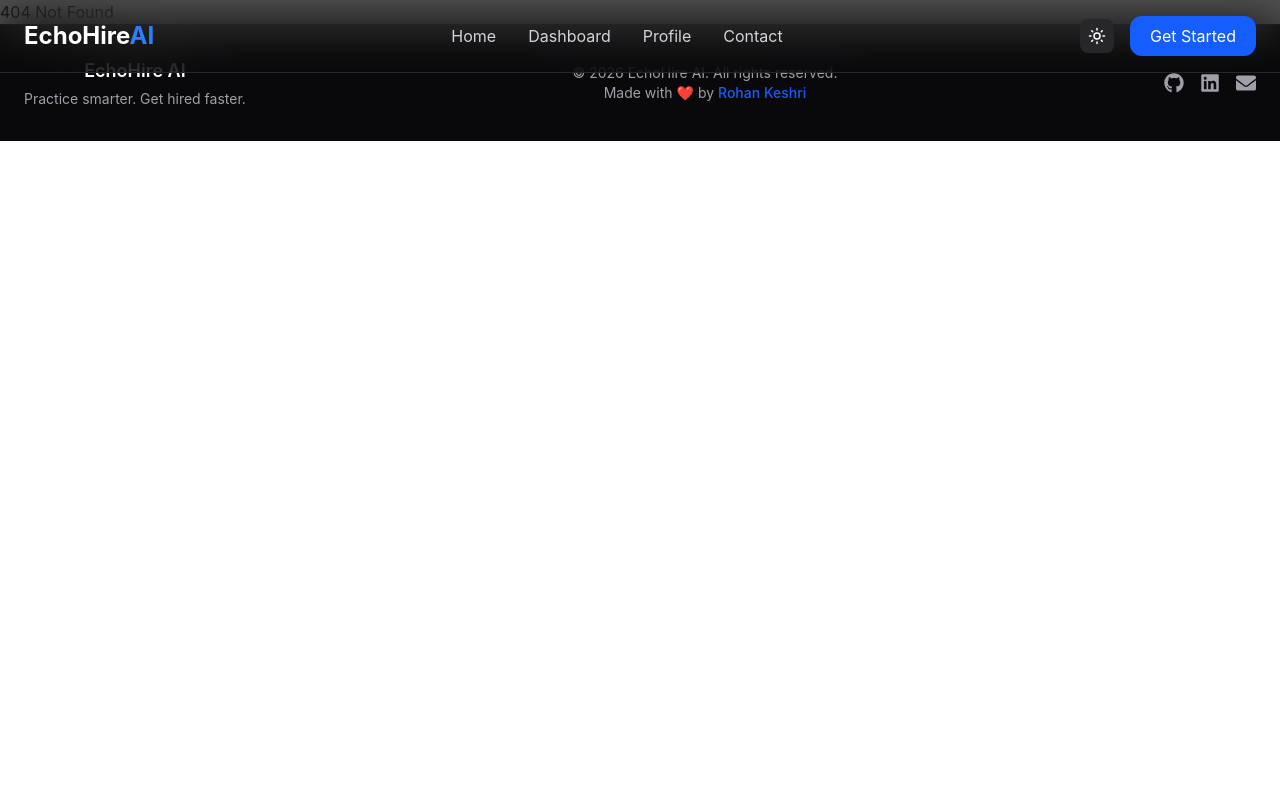
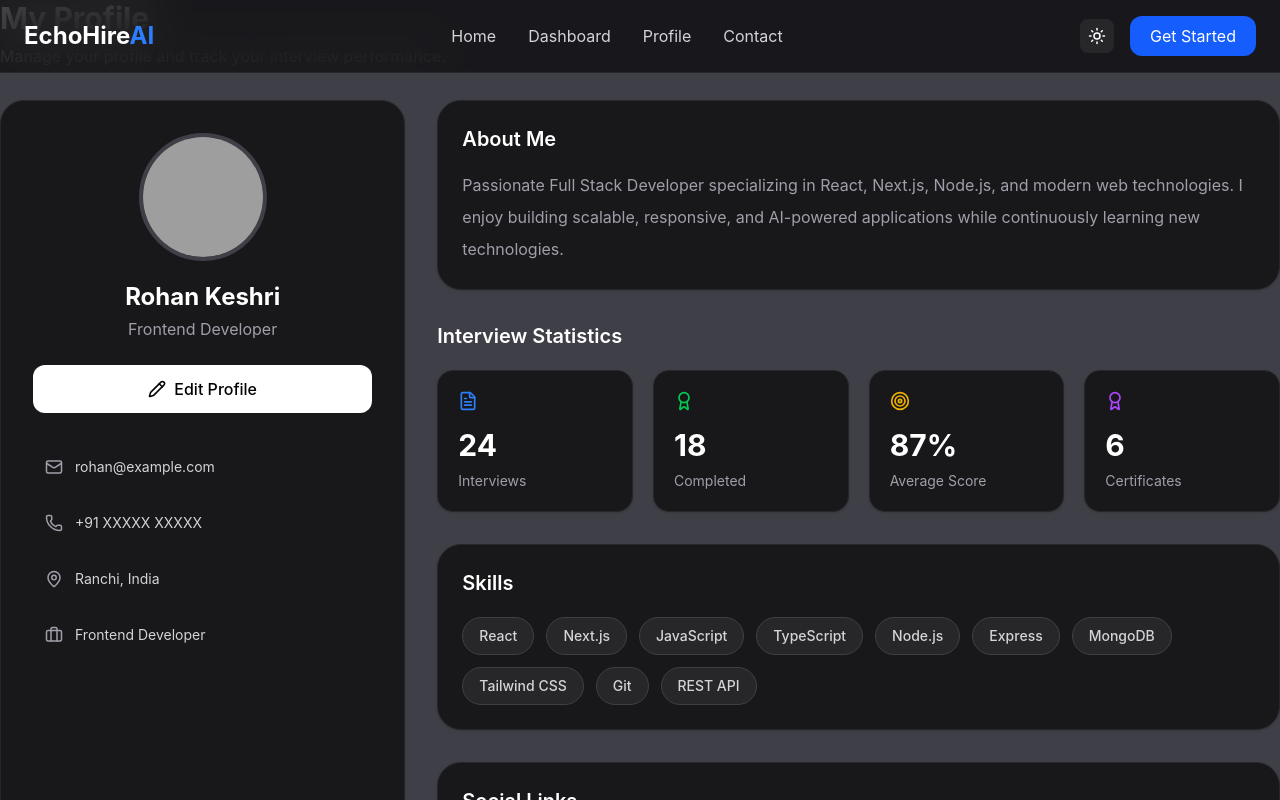
Before and after one commit to keshrirohan/Ai_Interview, a React (Vite) app: page /profile/1 in a window 1280 px wide. Before the commit this address had no page. Shown: the top 800 px of the page. Built offline with nearby package versions, Linux system fonts and the light colour scheme; grey boxes are pictures that could not be loaded.

Commit message:
feat: add Profile component and update routing; modify Interview page difficulty display

```diff
--- a/src/App.jsx
+++ b/src/App.jsx
@@ -2,6 +2,7 @@ import Home from "../src/pages/Home";
 import { Routes, Route } from "react-router-dom";
 import NewInterview from "./pages/NewInterview";
 import Interview from "./pages/Interview";
+import Profile from "./pages/Profile";
 function App() {
   return (
     <Routes>
@@ -9,6 +10,7 @@ function App() {
       <Route path="/NewInterview" element={<NewInterview />} />
       <Route path="/interview" element={<NewInterview />} />
       <Route path="/interview/:id" element={<Interview />} />
+      <Route path="/profile/:id" element={<Profile />} />
       <Route path="*" element={<div>404 Not Found</div>} />
     </Routes>
   );
--- a/src/pages/Interview.jsx
+++ b/src/pages/Interview.jsx
@@ -1,9 +1,8 @@
-import { useState } from "react";
 import AiPreview from "../components/AiPreview";
 import CameraPreview from "../components/CameraPreview";
 
 const Interview = () => {
-  const [difficulty, setDifficulty] = useState("Medium");
+  const difficulty = "hard"; // Replace with actual difficulty value
 
   return (
     <div className="min-h-screen bg-zinc-50 transition-colors duration-300 dark:bg-zinc-950">
@@ -50,7 +49,7 @@ const Interview = () => {
                       : "bg-red-100 text-red-700 dark:bg-red-500/10 dark:text-red-400"
                 }`}
               >
-                {difficulty}
+                hard
               </span>
             </div>
           </div>
--- a/src/pages/Profile.jsx
+++ b/src/pages/Profile.jsx
@@ -3,18 +3,59 @@ import {
   Phone,
   MapPin,
   Briefcase,
-  Github,
-  Linkedin,
-  Globe,
+  Pencil,
+  Globe2,
   Award,
-  Pencil,
+  FileText,
+  Target,
 } from "lucide-react";
+import { FaGithub, FaLinkedin } from "react-icons/fa";
+
+const stats = [
+  {
+    title: "Interviews",
+    value: "24",
+    icon: <FileText size={20} />,
+    color: "text-blue-500",
+  },
+  {
+    title: "Completed",
+    value: "18",
+    icon: <Award size={20} />,
+    color: "text-green-500",
+  },
+  {
+    title: "Average Score",
+    value: "87%",
+    icon: <Target size={20} />,
+    color: "text-yellow-500",
+  },
+  {
+    title: "Certificates",
+    value: "6",
+    icon: <Award size={20} />,
+    color: "text-purple-500",
+  },
+];
+
+const skills = [
+  "React",
+  "Next.js",
+  "JavaScript",
+  "TypeScript",
+  "Node.js",
+  "Express",
+  "MongoDB",
+  "Tailwind CSS",
+  "Git",
+  "REST API",
+];
 
 const Profile = () => {
   return (
-    <div>
+    <div className="mx-auto w-screen space-y-8 dark:bg-zinc-700 bg-white  ">
       {/* Heading */}
-      <div className="mb-8">
+      <div>
         <h1 className="text-3xl font-bold text-zinc-900 dark:text-white">
           My Profile
         </h1>
@@ -24,169 +65,135 @@ const Profile = () => {
         </p>
       </div>
 
-      <div className="grid gap-6 lg:grid-cols-3">
-        {/* Left */}
-        <div className="rounded-2xl border border-zinc-200 bg-white p-8 shadow-sm dark:border-zinc-800 dark:bg-zinc-900">
+      <div className="grid gap-8 xl:grid-cols-3">
+        {/* ================= Left Card ================= */}
 
+        <div className="rounded-3xl border border-zinc-200 bg-white p-8 shadow-sm transition-all dark:border-zinc-800 dark:bg-zinc-900">
           <div className="flex flex-col items-center">
             <img
               src="https://avatars.githubusercontent.com/u/105051168?v=4"
-              alt=""
-              className="h-32 w-32 rounded-full object-cover"
+              alt="Profile"
+              className="h-32 w-32 rounded-full border-4 border-zinc-200 object-cover dark:border-zinc-700"
             />
 
-            <h2 className="mt-5 text-2xl font-bold dark:text-white">
+            <h2 className="mt-5 text-2xl font-bold text-zinc-900 dark:text-white">
               Rohan Keshri
             </h2>
 
-            <p className="mt-1 text-zinc-500">
+            <p className="mt-1 text-zinc-500 dark:text-zinc-400">
               Frontend Developer
             </p>
 
-            <button className="mt-6 flex items-center gap-2 rounded-xl bg-zinc-900 px-5 py-3 text-white hover:bg-zinc-800 dark:bg-zinc-800">
+            <button className="mt-6 flex w-full items-center justify-center gap-2 rounded-xl bg-zinc-900 px-5 py-3 font-medium text-white transition hover:bg-zinc-800 dark:bg-white dark:text-black dark:hover:bg-zinc-200">
               <Pencil size={18} />
               Edit Profile
             </button>
           </div>
 
-          <div className="mt-8 space-y-5">
+          {/* Contact */}
+          <div className="mt-8 space-y-3">
+            <InfoRow icon={<Mail size={18} />} text="rohan@example.com" />
 
-            <div className="flex items-center gap-3">
-              <Mail size={18} />
-              <span>rohan@example.com</span>
-            </div>
+            <InfoRow icon={<Phone size={18} />} text="+91 XXXXX XXXXX" />
 
-            <div className="flex items-center gap-3">
-              <Phone size={18} />
-              <span>+91 XXXXX XXXXX</span>
-            </div>
+            <InfoRow icon={<MapPin size={18} />} text="Ranchi, India" />
 
-            <div className="flex items-center gap-3">
-              <MapPin size={18} />
-              <span>Ranchi, India</span>
-            </div>
-
-            <div className="flex items-center gap-3">
-              <Briefcase size={18} />
-              <span>Frontend Developer</span>
-            </div>
-
+            <InfoRow icon={<Briefcase size={18} />} text="Frontend Developer" />
           </div>
         </div>
 
-        {/* Right */}
-        <div className="lg:col-span-2 space-y-6">
+        {/* ================= Right ================= */}
 
+        <div className="space-y-8 xl:col-span-2">
           {/* About */}
-          <div className="rounded-2xl border border-zinc-200 bg-white p-6 shadow-sm dark:border-zinc-800 dark:bg-zinc-900">
-            <h3 className="mb-4 text-xl font-semibold dark:text-white">
-              About
+          <section className="rounded-3xl border border-zinc-200 bg-white p-6 shadow-sm dark:border-zinc-800 dark:bg-zinc-900">
+            <h3 className="mb-4 text-xl font-semibold text-zinc-900 dark:text-white">
+              About Me
             </h3>
 
-            <p className="leading-7 text-zinc-600 dark:text-zinc-400">
-              Passionate Frontend Developer with experience building modern
-              React applications. Interested in AI-powered products,
-              performance optimization, and beautiful user experiences.
+            <p className="leading-8 text-zinc-600 dark:text-zinc-400">
+              Passionate Full Stack Developer specializing in React, Next.js,
+              Node.js, and modern web technologies. I enjoy building scalable,
+              responsive, and AI-powered applications while continuously
+              learning new technologies.
             </p>
-          </div>
+          </section>
 
           {/* Stats */}
-          <div className="grid gap-5 sm:grid-cols-2 xl:grid-cols-4">
+          <section>
+            <h3 className="mb-5 text-xl font-semibold text-zinc-900 dark:text-white">
+              Interview Statistics
+            </h3>
 
-            <StatCard
-              title="Interviews"
-              value="24"
-            />
-
-            <StatCard
-              title="Completed"
-              value="18"
-            />
-
-            <StatCard
-              title="Average Score"
-              value="87%"
-            />
-
-            <StatCard
-              title="Certificates"
-              value="6"
-            />
-
-          </div>
+            <div className="grid gap-5 sm:grid-cols-2 xl:grid-cols-4">
+              {stats.map((item) => (
+                <StatCard key={item.title} {...item} />
+              ))}
+            </div>
+          </section>
 
           {/* Skills */}
-          <div className="rounded-2xl border border-zinc-200 bg-white p-6 shadow-sm dark:border-zinc-800 dark:bg-zinc-900">
-
-            <h3 className="mb-5 text-xl font-semibold dark:text-white">
+          <section className="rounded-3xl border border-zinc-200 bg-white p-6 shadow-sm dark:border-zinc-800 dark:bg-zinc-900">
+            <h3 className="mb-5 text-xl font-semibold text-zinc-900 dark:text-white">
               Skills
             </h3>
 
             <div className="flex flex-wrap gap-3">
-
-              {[
-                "React",
-                "JavaScript",
-                "TypeScript",
-                "Node.js",
-                "Express",
-                "MongoDB",
-                "Tailwind",
-                "Git",
-                "REST API",
-                "Next.js",
-              ].map((skill) => (
+              {skills.map((skill) => (
                 <span
                   key={skill}
-                  className="rounded-full bg-zinc-100 px-4 py-2 text-sm dark:bg-zinc-800"
+                  className="rounded-full border border-zinc-200 bg-zinc-100 px-4 py-2 text-sm font-medium text-zinc-700 transition hover:scale-105 hover:bg-zinc-200 dark:border-zinc-700 dark:bg-zinc-800 dark:text-zinc-300 dark:hover:bg-zinc-700"
                 >
                   {skill}
                 </span>
               ))}
+            </div>
+          </section>
 
-            </div>
-          </div>
-
-          {/* Social */}
-          <div className="rounded-2xl border border-zinc-200 bg-white p-6 shadow-sm dark:border-zinc-800 dark:bg-zinc-900">
-
-            <h3 className="mb-5 text-xl font-semibold dark:text-white">
+          {/* Social Links */}
+          <section className="rounded-3xl border border-zinc-200 bg-white p-6 shadow-sm dark:border-zinc-800 dark:bg-zinc-900">
+            <h3 className="mb-5 text-xl font-semibold text-zinc-900 dark:text-white">
               Social Links
             </h3>
 
             <div className="flex gap-4">
+              <SocialButton icon={<FaGithub />} />
 
-              <button className="rounded-xl border p-3 hover:bg-zinc-100 dark:hover:bg-zinc-800">
-                <Github />
-              </button>
+              <SocialButton icon={<FaLinkedin />} />
 
-              <button className="rounded-xl border p-3 hover:bg-zinc-100 dark:hover:bg-zinc-800">
-                <Linkedin />
-              </button>
-
-              <button className="rounded-xl border p-3 hover:bg-zinc-100 dark:hover:bg-zinc-800">
-                <Globe />
-              </button>
-
+              <SocialButton icon={<Globe2 />} />
             </div>
-          </div>
-
+          </section>
         </div>
       </div>
     </div>
   );
 };
 
-const StatCard = ({ title, value }) => (
-  <div className="rounded-2xl border border-zinc-200 bg-white p-5 text-center shadow-sm dark:border-zinc-800 dark:bg-zinc-900">
-    <h2 className="text-3xl font-bold text-blue-600">
+const InfoRow = ({ icon, text }) => (
+  <div className="flex items-center gap-3 rounded-xl p-3 transition hover:bg-zinc-100 dark:hover:bg-zinc-800">
+    <div className="text-zinc-500 dark:text-zinc-400">{icon}</div>
+
+    <span className="text-sm text-zinc-700 dark:text-zinc-300">{text}</span>
+  </div>
+);
+
+const StatCard = ({ title, value, icon, color }) => (
+  <div className="rounded-2xl border border-zinc-200 bg-white p-5 shadow-sm transition hover:-translate-y-1 hover:shadow-lg dark:border-zinc-800 dark:bg-zinc-900">
+    <div className={`mb-4 ${color}`}>{icon}</div>
+
+    <h2 className="text-3xl font-bold text-zinc-900 dark:text-white">
       {value}
     </h2>
 
-    <p className="mt-2 text-zinc-500">
-      {title}
-    </p>
+    <p className="mt-2 text-sm text-zinc-500 dark:text-zinc-400">{title}</p>
   </div>
 );
 
+const SocialButton = ({ icon }) => (
+  <button className="flex h-12 w-12 items-center justify-center rounded-xl border border-zinc-200 text-xl text-zinc-700 transition hover:bg-zinc-100 hover:shadow-md dark:border-zinc-700 dark:text-zinc-300 dark:hover:bg-zinc-800">
+    {icon}
+  </button>
+);
+
 export default Profile;
```
